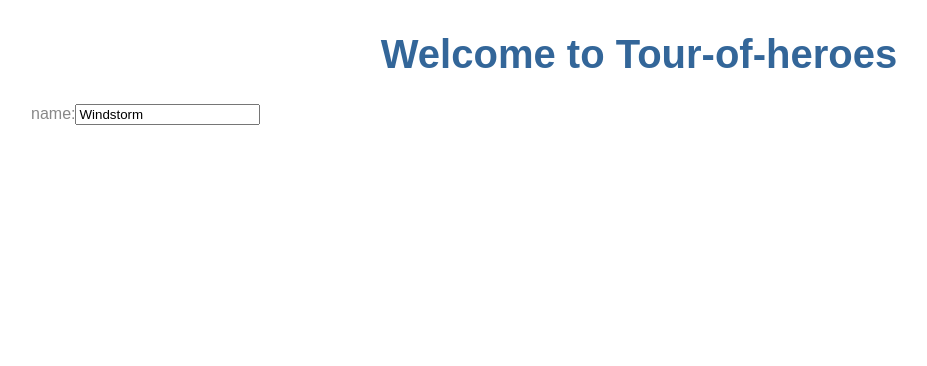
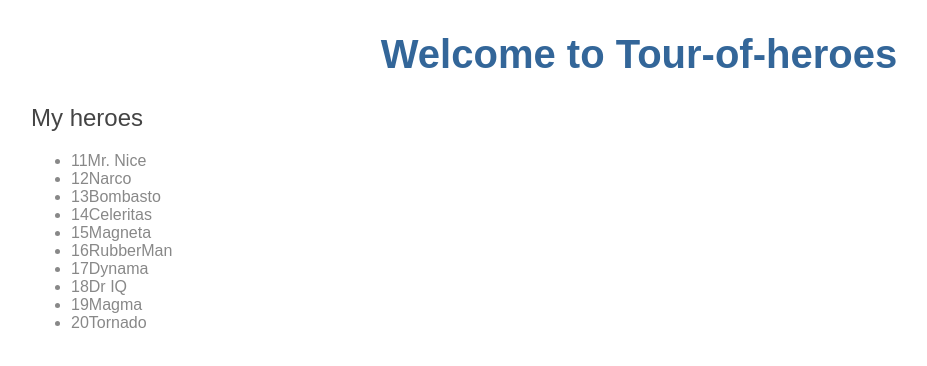
Before and after one commit to ekemherve/AngularProjectTourOfHeroes, an Angular app: page / in a window 1280 px wide. Shown: the top 366 px of the page, without its empty margins (1-928 px from the left). Built offline with nearby package versions, Linux system fonts and the light colour scheme.

Commit message:
create mock-up and use it

```diff
--- a/src/app/heroes/heroes.component.html
+++ b/src/app/heroes/heroes.component.html
@@ -5,11 +5,20 @@
     <div><span>id: {{hero.id}}</span></div>
     <div><span>name: {{hero.name}}</span></div>
 -->
-<div>
-  <label>name:</label>
-  <!--
-    Two-way binding : permet d'effectuer un transfert de donné de l'input vers la propriété de la classe et vis-versa
-    Ne pas oublier d'importer la libraiie des formulaires : formsModule dans app.module/imports
-    -->
-  <input [(ngModel)]="hero.name" placeholder="name">
-</div>
+
+<!--
+    // Two-way binding : permet d'effectuer un transfert de donné de l'input vers la propriété de la classe et vis-versa
+    //Ne pas oublier d'importer la libraiie des formulaires : formsModule dans app.module/imports
+
+    <div>
+      <label>name:</label>
+      <input [(ngModel)]="hero.name" placeholder="name">
+    </div>
+-->
+
+<h2>My heroes</h2>
+<ul class="heroes">
+  <li *ngFor="let hero of heroes">
+    <span class="badge">{{hero.id}}</span>{{hero.name}}
+  </li>
+</ul>
--- a/src/app/heroes/heroes.component.ts
+++ b/src/app/heroes/heroes.component.ts
@@ -1,5 +1,5 @@
 import { Component, OnInit } from '@angular/core';
-import { Hero } from '../hero';
+import { HEROES } from '../mock-heroes';
 
 @Component({
   selector: 'app-heroes',
@@ -9,10 +9,13 @@
 export class HeroesComponent implements OnInit {
 
 
-  hero: Hero = {
+  /*hero: Hero = {
     id: 1,
     name: 'Windstorm'
-  };
+  };*/
+
+  heroes = HEROES;
+
 
   constructor() { }
 
--- /dev/null
+++ b/src/app/mock-heroes.ts
@@ -0,0 +1,15 @@
+// Pour creer ce fichier il suffit d'aller sur app -> clic droit -> new File -> mock-heroes.ts
+import { Hero } from './hero';
+
+export const HEROES: Hero[] = [
+  { id: 11, name: 'Mr. Nice' },
+  { id: 12, name: 'Narco' },
+  { id: 13, name: 'Bombasto' },
+  { id: 14, name: 'Celeritas' },
+  { id: 15, name: 'Magneta' },
+  { id: 16, name: 'RubberMan' },
+  { id: 17, name: 'Dynama' },
+  { id: 18, name: 'Dr IQ' },
+  { id: 19, name: 'Magma' },
+  { id: 20, name: 'Tornado' }
+];
```
Also changed, not shown: angular.json (line endings or trailing spaces).
